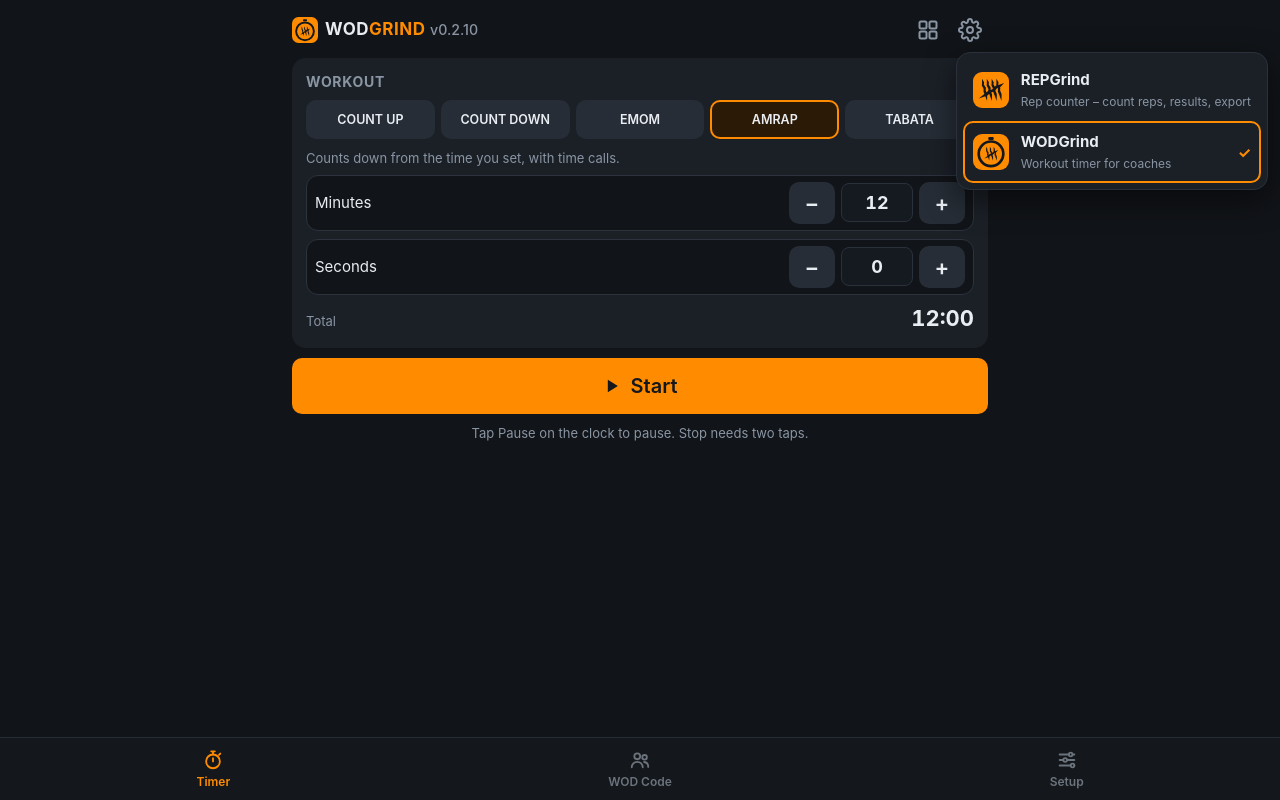
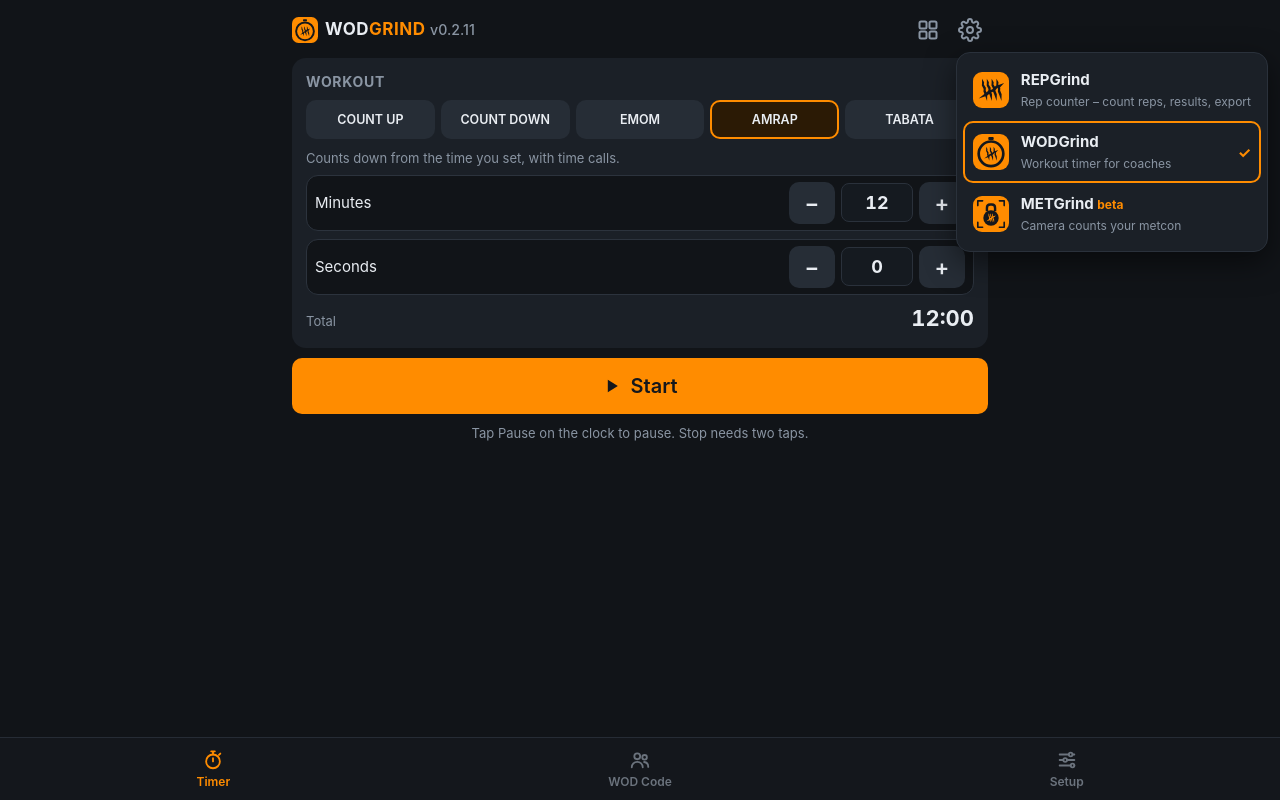
Before and after one commit to rextherunt77/wodgrind, a plain HTML site: page index.html in a window 1280 px wide. Both pictures are taken after a click on the button 928 px from the left and 30 px from the top of the page. Drawn offline with Linux system fonts and the light colour scheme.

Commit message:
WODGrind 0.2.11: METGrind (beta) in apps menu and Setup
Co-Authored-By: Claude Sonnet 5.5 <noreply@anthropic.com>
Claude-Session: https://claude.ai/code/session_01Ms2ZTsmadj6yDYuZyK3vHL

```diff
--- a/index.html
+++ b/index.html
@@ -19,7 +19,7 @@
 <meta property="og:url" content="https://rextherunt77.github.io/wodgrind/">
 <meta property="og:image" content="https://rextherunt77.github.io/wodgrind/icons/icon-512.png">
 <meta property="og:image:width" content="512"><meta property="og:image:height" content="512">
-<!-- WODGrind 0.2.10: built by tools/build.py from src/app.html -->
+<!-- WODGrind 0.2.11: built by tools/build.py from src/app.html -->
 <script>window.GRIND_APP="wg";</script>
 <script>
 /* REPGrind family diagnostics (REPGrind + WODGrind). Keeps the last 300 log lines on the phone;
@@ -196,6 +196,7 @@ input.code{width:110px;text-transform:uppercase;letter-spacing:6px;font-weight:8
 <div id="appMenu">
   <a class="app" id="appRep"><svg viewBox="-60 -60 120 120"><use href="#rglogo"/></svg><div><b>REPGrind</b><small id="appRepD"></small></div></a>
   <a class="app cur" id="appWod"><svg viewBox="-60 -60 120 120"><use href="#logo"/></svg><div><b>WODGrind</b><small id="appWodD"></small></div><span class="ck">✓</span></a>
+  <a class="app" id="appMet"><svg viewBox="-60 -60 120 120"><use href="#mglogo"/></svg><div><b>METGrind <small style="display:inline;color:var(--acc)">beta</small></b><small id="appMetD"></small></div></a>
 </div>
 
 <svg width="0" height="0" style="position:absolute" aria-hidden="true"><defs>
@@ -221,7 +222,7 @@ input.code{width:110px;text-transform:uppercase;letter-spacing:6px;font-weight:8
       <path transform="rotate(62) scale(1.1 1.15)" d="M0 -38 L5 -25 L3 -18 L8 -6 L6 3 L9 16 L5 38 L1 18 L-2 5 L0 -3 L-4 -16 L-2 -25 Z"/>
     </g>
   </g>
-</defs></svg>
+<g id="mglogo"><rect x="-60" y="-60" width="120" height="120" rx="30" fill="#ff8c00"/><path d="M-44 -28V-44H-28M28 -44H44V-28M44 28V44H28M-28 44H-44V28" fill="none" stroke="#14171c" stroke-width="5.5" stroke-linecap="round" stroke-linejoin="round"/><g transform="translate(0 2) scale(.8)"><path d="M-17 -14V-28Q-17 -42 -4 -42H4Q17 -42 17 -28V-14" fill="none" stroke="#14171c" stroke-width="10" stroke-linejoin="round"/><circle cx="0" cy="14" r="32" fill="#14171c"/><g transform="translate(0 14) scale(.52)" fill="#ff8c00"><path transform="translate(-14 0) rotate(-9)" d="M0 -38 L5 -25 L3 -18 L8 -6 L6 3 L9 16 L5 38 L1 18 L-2 5 L0 -3 L-4 -16 L-2 -25 Z"/><path transform="rotate(-9)" d="M0 -38 L5 -25 L3 -18 L8 -6 L6 3 L9 16 L5 38 L1 18 L-2 5 L0 -3 L-4 -16 L-2 -25 Z"/><path transform="translate(14 0) rotate(-9)" d="M0 -38 L5 -25 L3 -18 L8 -6 L6 3 L9 16 L5 38 L1 18 L-2 5 L0 -3 L-4 -16 L-2 -25 Z"/><path transform="rotate(62) scale(1.1 1.15)" d="M0 -38 L5 -25 L3 -18 L8 -6 L6 3 L9 16 L5 38 L1 18 L-2 5 L0 -3 L-4 -16 L-2 -25 Z"/></g></g></g></defs></svg>
 
 <!-- ===== TIMER ===== -->
 <section class="pane on" data-t="timer">
@@ -264,6 +265,7 @@ input.code{width:110px;text-transform:uppercase;letter-spacing:6px;font-weight:8
     <h2 id="hApps"></h2>
     <p class="note" id="appsNote"></p>
     <div class="row"><a class="btnlink" id="appsRep" style="gap:10px"><svg viewBox="-60 -60 120 120" width="24" height="24"><use href="#rglogo"/></svg><span id="appsRepT"></span></a></div>
+    <div class="row"><a class="btnlink" id="appsMet" style="gap:10px"><svg viewBox="-60 -60 120 120" width="24" height="24"><use href="#mglogo"/></svg><span id="appsMetT"></span></a></div>
   </div>
   <div class="card">
     <h2 id="hNew"></h2>
@@ -316,7 +318,7 @@ ${nt}`;Ze.test(B)&&(We(j),j=setTimeout(Ce,Eu),Xe(j))},Oe=()=>{h.iceGatheringStat
 <script>
 "use strict";
 const dlog=m=>{ try{ GrindDiag.log(m); }catch(e){} };   // diagnostics: src/diag.js (shared with REPGrind)
-const VERSION = "0.2.10";
+const VERSION = "0.2.11";
 
 /* ================= texts ================= */
 const TX = {
@@ -342,8 +344,8 @@ const TX = {
     updT:"WODGrind {0} is available", upd:"Update", later:"Later", whatsNew:"What's new", showOlder:"Show older versions", showFewer:"Show fewer", newDlg:"WODGrind {0}: what's new",
     bug:"Bug report", bugNote:"Something went wrong? The app keeps a short log on this phone (errors, WOD Code steps, phone type – no personal data). Report on GitHub opens a ready-filled report for you to check and send; or copy it and send it on WhatsApp.",
     bugGh:"Report on GitHub", bugCopy:"Copy report", bugClear:"Clear log", bugLines:n=>n===1?"1 line in the log":`${n} lines in the log`, bugCopied:"Report copied", bugWhat:"What happened? (write here)",
-    apps:"REPGrind apps", appsNote:"WODGrind and REPGrind work side by side. Switch with the squares button at the top.",
-    openRep:"Open REPGrind", repD:"Rep counter – count reps, results, export", wodD:"Workout timer for coaches",
+    apps:"REPGrind apps", appsNote:"WODGrind, REPGrind and METGrind work side by side. Switch with the squares button at the top.",
+    openRep:"Open REPGrind", openMet:"Open METGrind (beta)", metD:"Camera counts your metcon", repD:"Rep counter – count reps, results, export", wodD:"Workout timer for coaches",
     // WOD Code
     wIntro:"Athletes follow this clock on their own phones – at the ski ergs, the rower or across the gym. A tablet or TV can join the same way.",
     wCreate:"Create WOD Code (I'm the coach)", wCodePh:"Code", wJoin:"Join",
@@ -379,8 +381,8 @@ const TX = {
     updT:"WODGrind {0} on saatavilla", upd:"Päivitä", later:"Myöhemmin", whatsNew:"Uutta", showOlder:"Näytä vanhemmat versiot", showFewer:"Näytä vähemmän", newDlg:"WODGrind {0}: uutta",
     bug:"Vikailmoitus", bugNote:"Menikö jotain pieleen? Sovellus pitää tässä puhelimessa lyhyttä lokia (virheet, WOD-koodin vaiheet, puhelimen tyyppi – ei henkilötietoja). Ilmoita GitHubissa avaa valmiiksi täytetyn ilmoituksen tarkistettavaksi ja lähetettäväksi; tai kopioi se ja lähetä WhatsAppissa.",
     bugGh:"Ilmoita GitHubissa", bugCopy:"Kopioi ilmoitus", bugClear:"Tyhjennä loki", bugLines:n=>n===1?"lokissa 1 rivi":`lokissa ${n} riviä`, bugCopied:"Ilmoitus kopioitu", bugWhat:"Mitä tapahtui? (kirjoita tähän)",
-    apps:"REPGrind-sovellukset", appsNote:"WODGrind ja REPGrind toimivat rinnakkain. Vaihda yläreunan neliöpainikkeesta.",
-    openRep:"Avaa REPGrind", repD:"Toistolaskuri – toistot, tulokset, vienti", wodD:"Treeniajastin valmentajille",
+    apps:"REPGrind-sovellukset", appsNote:"WODGrind, REPGrind ja METGrind toimivat rinnakkain. Vaihda yläreunan neliöpainikkeesta.",
+    openRep:"Avaa REPGrind", openMet:"Avaa METGrind (beta)", metD:"Kamera laskee metconin toistot", repD:"Toistolaskuri – toistot, tulokset, vienti", wodD:"Treeniajastin valmentajille",
     wIntro:"Urheilijat seuraavat tätä kelloa omilla puhelimillaan – hiihtolaitteilla, soutulaitteella tai salin toisella puolella. Tabletti tai TV liittyy samalla tavalla.",
     wCreate:"Luo WOD-koodi (olen valmentaja)", wCodePh:"Koodi", wJoin:"Liity",
     wCoach:"Urheilijat: avaa WODGrind → WOD-koodi, kirjoita tämä koodi ja paina Liity.",
@@ -477,11 +479,11 @@ function renderSetup(){
   $("hCd").textContent=t("cd"); $("cdSel").value=String(S.countdown);
   $("hHelp").textContent=t("help"); $("helpLink").textContent=t("helpLink"); $("helpLink").href=`help/${S.lang}.html`;
   $("about").textContent=fill(t("about"),VERSION);
-  $("hApps").textContent=t("apps"); $("appsNote").textContent=t("appsNote"); $("appsRepT").textContent=t("openRep"); $("appsRep").href=REP_URL;
+  $("hApps").textContent=t("apps"); $("appsNote").textContent=t("appsNote"); $("appsRepT").textContent=t("openRep"); $("appsRep").href=REP_URL; $("appsMetT").textContent=t("openMet"); $("appsMet").href=MET_URL;
   $("hBug").textContent=t("bug"); $("bugNote").textContent=t("bugNote"); $("bugGh").textContent=t("bugGh");
   $("bugCopy").textContent=t("bugCopy"); $("bugClear").textContent=t("bugClear"); $("bugInfo").textContent=t("bugLines")(GrindDiag.lines().length);
   $("hNew").textContent=t("whatsNew"); newFill();
-  $("appRepD").textContent=t("repD"); $("appWodD").textContent=t("wodD"); $("appRep").href=REP_URL;
+  $("appRepD").textContent=t("repD"); $("appWodD").textContent=t("wodD"); $("appRep").href=REP_URL; $("appMetD").textContent=t("metD"); $("appMet").href=MET_URL;
   $("updGo").textContent=t("upd"); $("updLater").textContent=t("later"); vShow();
 }
 $("uiLang").onchange=e=>{ S.lang=e.target.value; save(); renderAll(); };
@@ -828,6 +830,7 @@ function renderWod(){
 /* ================= What's new and update notice (as in REPGrind) =================
    NEWS: newest first, [version, English lines, Finnish lines]. Keep it in step with CHANGELOG.md. */
 const NEWS=[
+  ["0.2.11",["METGrind (beta) is in the apps menu and in Setup: the phone camera counts the reps of a metcon."],["METGrind (beta) on sovellusvalikossa ja Asetuksissa: puhelimen kamera laskee metconin toistot."]],
   ["0.2.10",["What's new shows the 3 latest updates; older ones open with Show older versions."],["Uutta-luettelo näyttää 3 uusinta päivitystä; vanhemmat avautuvat Näytä vanhemmat versiot -painikkeesta."]],
   ["0.2.9",["The rep counter app is now called REPGrind everywhere (in the apps menu, Setup and the user guide), matching WODGrind and METGrind."],["Toistolaskurisovelluksen nimi on nyt kaikkialla REPGrind (sovellusvalikossa, asetuksissa ja käyttöohjeessa), kuten WODGrind ja METGrind."]],
   ["0.2.8",["The workout name (e.g. TABATA · 20/10 × 8) is shown big above the clock."],["Treenin nimi (esim. TABATA · 20/10 × 8) näkyy isona kellon yläpuolella."]],
@@ -847,6 +850,7 @@ const NEWS=[
 ];
 const PAGES=/github\.io$/.test(location.hostname);
 const REP_URL=(PAGES?location.origin:"https://rextherunt77.github.io")+"/repgrind/";
+const MET_URL=(PAGES?location.origin:"https://rextherunt77.github.io")+"/metgrind/";
 const vNum=v=>String(v).split(/[.-]/).map(Number);
 const vNewer=(a,b)=>{ const x=vNum(a),y=vNum(b); for(let i=0;i<3;i++) if((x[i]||0)!==(y[i]||0)) return (x[i]||0)>(y[i]||0); return false; };
 const escH=x=>String(x).replace(/[&<>"]/g,c=>({"&":"&amp;","<":"&lt;",">":"&gt;",'"':"&quot;"}[c]));
--- a/sw.js
+++ b/sw.js
@@ -1,6 +1,6 @@
 // WODGrind offline support: the app opens without internet after the first visit.
 // Network first (so a new version shows up at once when online), the saved copy when offline.
-const CACHE = 'wodgrind-0.2.10';
+const CACHE = 'wodgrind-0.2.11';
 const FILES = ['./', './index.html', './manifest.webmanifest', './icons/icon-192.png', './icons/icon-512.png', './icons/apple-touch-icon-180.png', './icons/wodgrind-icon.svg', './help/en.html', './help/fi.html'];
 self.addEventListener('install', e => { e.waitUntil(caches.open(CACHE).then(c => c.addAll(FILES)).then(() => self.skipWaiting())); });
 self.addEventListener('activate', e => { e.waitUntil(caches.keys().then(ks => Promise.all(ks.filter(k => k !== CACHE).map(k => caches.delete(k)))).then(() => self.clients.claim())); });
--- a/version.json
+++ b/version.json
@@ -1 +1 @@
-{"version": "0.2.10", "notes": ["What's new in Setup: 3 latest versions, older ones behind \"Show older versions (N)\" (as in REPGrind); CHANGELOG folds older versions"]}
+{"version": "0.2.11", "notes": ["METGrind (beta) added to the apps menu and Setup"]}
```
Also changed, not shown: 1 other file.
